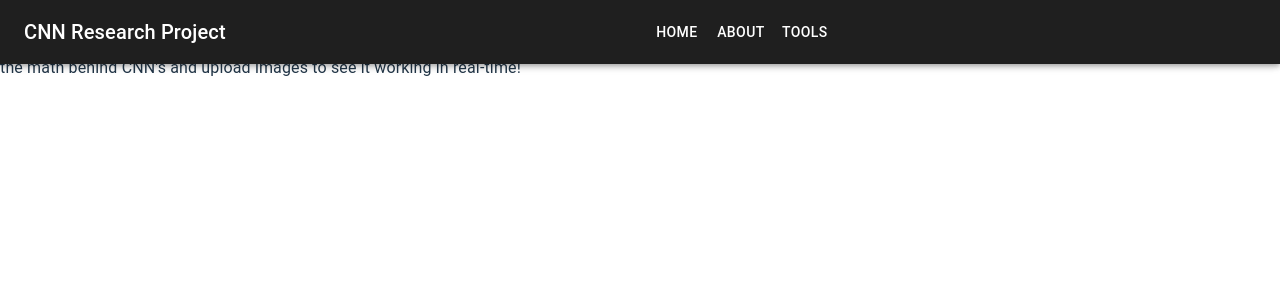
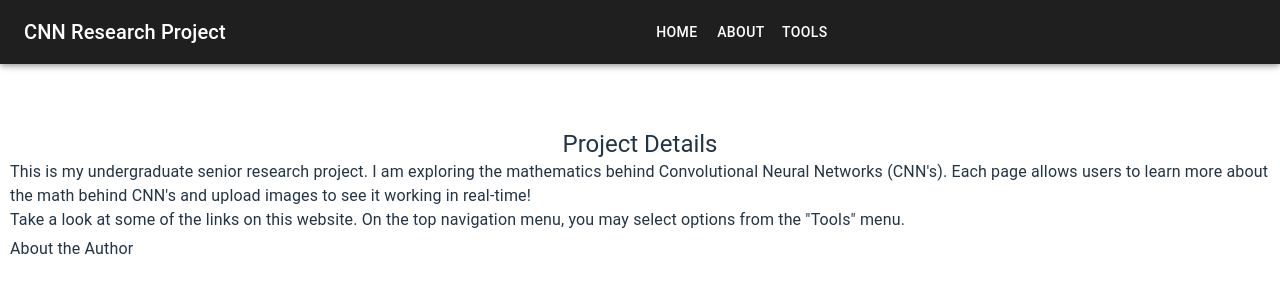
Before and after one commit to AH0502/Applied-Linear-Algebra-CNNs-Research, a React (Vite) app in the folder Code/Client/cnn-project/: page /about in a window 1280 px wide. Shown: the top 300 px of the page. Built offline with nearby package versions, Linux system fonts and the light colour scheme.

Commit message:
Better navigation, format body much better.

```diff
--- a/Code/Client/cnn-project/src/Pages/AboutPage.tsx
+++ b/Code/Client/cnn-project/src/Pages/AboutPage.tsx
@@ -1,18 +1,28 @@
-import { Typography } from "@mui/material";
+import { Typography, Box } from "@mui/material";
 import NavigationMenu from "../components/NavigationMenu";
 
 export default function AboutPage () {
     return (
         <>
             <NavigationMenu />
-
-            <Typography variant="h5">About this Project</Typography>
+            <Box sx={{display: "flex", gap: "5px", px: "10px",  flexDirection:"column", justifyContent: "center", mt: "64px"}} >
+                <Box>
+            <Typography align="center" variant="h5">Project Details</Typography>
             <Typography variant="body1">
                 This is my undergraduate senior research project. I am exploring the
                 mathematics behind Convolutional Neural Networks (CNN's). Each page
                 allows users to learn more about the math behind CNN's and
                 upload images to see it working in real-time!
             </Typography>
+            <Typography variant="body1" >
+                Take a look at some of the links on this website. On the top navigation menu,
+                you may select options from the "Tools" menu.
+            </Typography>
+            </Box>
+            <Box>
+            <Typography>About the Author</Typography>
+            </Box>
+            </Box>
         </>
     )
 }
--- a/Code/Client/cnn-project/src/Pages/EdgeDetectionPage.tsx
+++ b/Code/Client/cnn-project/src/Pages/EdgeDetectionPage.tsx
@@ -1,17 +1,18 @@
 import ImageUploadButton from '../components/ImageUploadButton';
 import NavigationMenu from '../components/NavigationMenu';
 import '../App.css'
+import { Box } from '@mui/material';
 
 
 export default function EdgeDetectionPage() {
 
  // TODO: Design homepage.
   return (
-    <>
+    <Box sx={{display:"flex", flexDirection: "column" }}>
       <NavigationMenu />
-      <div>
-      <ImageUploadButton />
-      </div>
-    </>
+      <Box sx={{display: "flex", justifyContent: "center", mt: "64px"}} >
+        <ImageUploadButton />
+      </Box>
+      </Box>
   )
 }
--- a/Code/Client/cnn-project/src/components/NavigationMenu.tsx
+++ b/Code/Client/cnn-project/src/components/NavigationMenu.tsx
@@ -25,13 +25,14 @@ export default function NavigationMenu() {
             top: 0,
             width: "100%",
             justifyContent: "space-evenly",
-            bgcolor: "#1F1F1F"
+            bgcolor: "#1F1F1F",
+            mb: 64
         }}>
                 <Toolbar>
                     <Typography variant="h6">CNN Research Project</Typography>
                     <Box sx={{ display: "flex", mx: "auto"}}>
-                    <Button color="inherit" href="/">Home</Button>
-                    <Button color="inherit" href="/about">About</Button>
+                    <Button color="inherit" onClick={() => navigate("/")}>Home</Button>
+                    <Button color="inherit" onClick={() => navigate("/about")}>About</Button>
                     <Button onClick={handleClick} color="inherit" >Tools</Button>
                     <Menu
                         open={open}
--- a/Code/Client/cnn-project/src/index.css
+++ b/Code/Client/cnn-project/src/index.css
@@ -28,6 +28,7 @@ a:hover {
   margin: 0;
   min-width: 320px;
   min-height: 100vh;
+  padding-top: 64px;
 }
 
 h1 {
```
